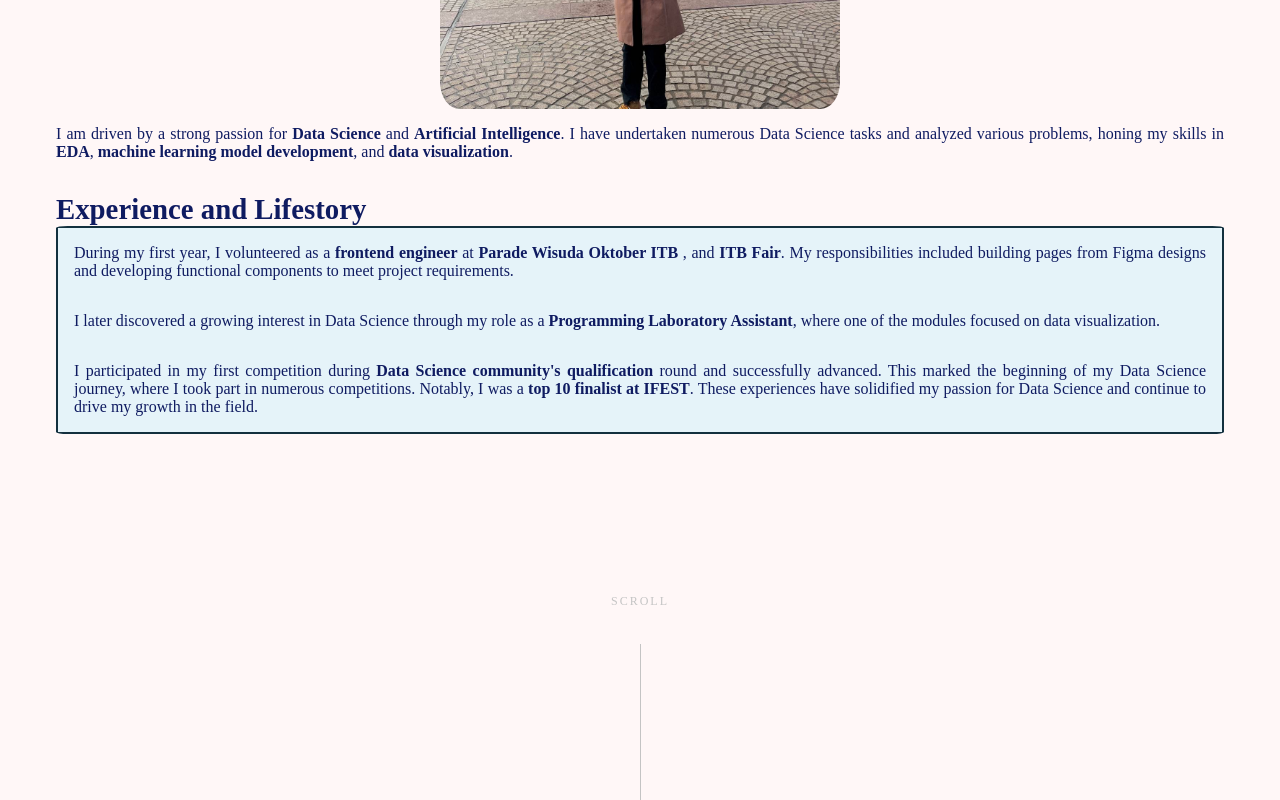
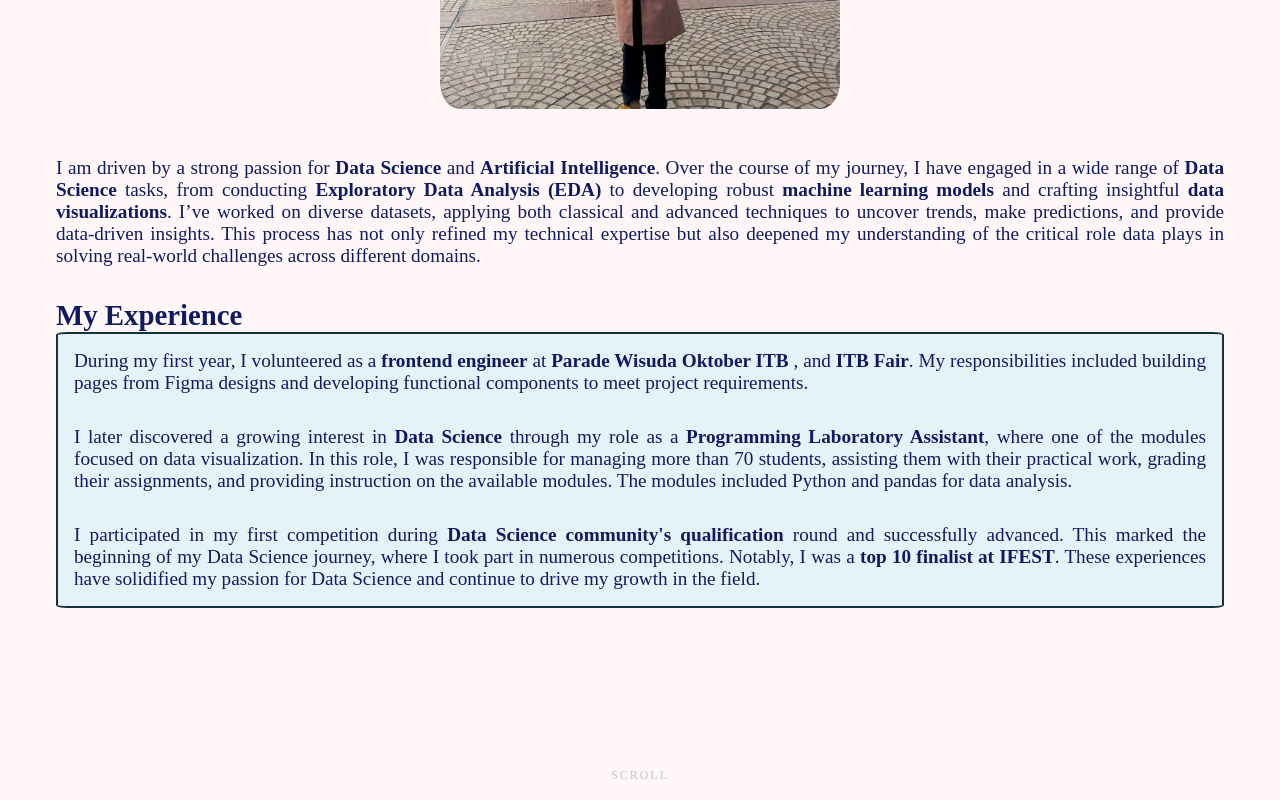
Before and after one commit to Razark-Y/WilsonYusda-Portfolio, a plain HTML site: page index.html in a window 1280 px wide. Shown: the part 1900-2700 px from the top of the page. Drawn offline with Linux system fonts and the light colour scheme; a web font is replaced by a local one.

Commit message:
feat: LAST Touch

```diff
--- a/index.html
+++ b/index.html
@@ -61,12 +61,12 @@
         <div class="image-container">
           <img src="assets/self.jpg" alt="self" class="self-image">
         </div>
-        <p class="self-info">I am driven by a strong passion for <strong>Data Science</strong> and <strong>Artificial Intelligence</strong>. I have undertaken numerous Data Science tasks and analyzed various problems, honing my skills in <strong>EDA</strong>, <strong>machine learning model development</strong>, and <strong>data visualization</strong>.</p>
+        <p class="self-info">I am driven by a strong passion for <strong>Data Science</strong> and <strong>Artificial Intelligence</strong>. Over the course of my journey, I have engaged in a wide range of <strong>Data Science</strong> tasks, from conducting <strong>Exploratory Data Analysis (EDA)</strong> to developing robust <strong>machine learning models</strong> and crafting insightful <strong>data visualizations</strong>. I’ve worked on diverse datasets, applying both classical and advanced techniques to uncover trends, make predictions, and provide data-driven insights. This process has not only refined my technical expertise but also deepened my understanding of the critical role data plays in solving real-world challenges across different domains.</p>
         <article class="experience-container">
-          <h3 class="experience-title">Experience and Lifestory</h3>
+          <h3 class="experience-title">My Experience</h3>
           <section class="experience-desc">
             <p>During my first year, I volunteered as a <strong>frontend engineer</strong> at <strong>Parade Wisuda Oktober ITB </strong>, and <strong>ITB Fair</strong>. My responsibilities included building pages from Figma designs and developing functional components to meet project requirements.</p>
-            <p>I later discovered a growing interest in Data Science through my role as a <strong>Programming Laboratory Assistant</strong>, where one of the modules focused on data visualization. </p>
+            <p>I later discovered a growing interest in <strong>Data Science </strong>through my role as a <strong>Programming Laboratory Assistant</strong>, where one of the modules focused on data visualization. In this role, I was responsible for managing more than 70 students, assisting them with their practical work, grading their assignments, and providing instruction on the available modules. The modules included Python and pandas for data analysis.</p>
             <p>I participated in my first competition during <strong>Data Science community's qualification</strong> round and successfully advanced. This marked the beginning of my Data Science journey, where I took part in numerous competitions. Notably, I was a <strong>top 10 finalist at IFEST</strong>. These experiences have solidified my passion for Data Science and continue to drive my growth in the field.</p>
           </article>
         </section>
--- a/styles.css
+++ b/styles.css
@@ -479,7 +479,9 @@ footer ul li a{
         font-size: 1.2rem;
         font-weight: 600;
     }
-
+    .self-info{
+        margin-top: 2rem;
+    }
     .intro{
         flex-direction: row;
         justify-content: space-around;
@@ -536,7 +538,7 @@ footer ul li a{
     }
 
     .self-info,.experience-desc,.sub-project-description,.sub-project-skills,.paper-desc{
-        font-size: 1rem;
+        font-size: 1.2rem;
     }
 
     .date{
```
